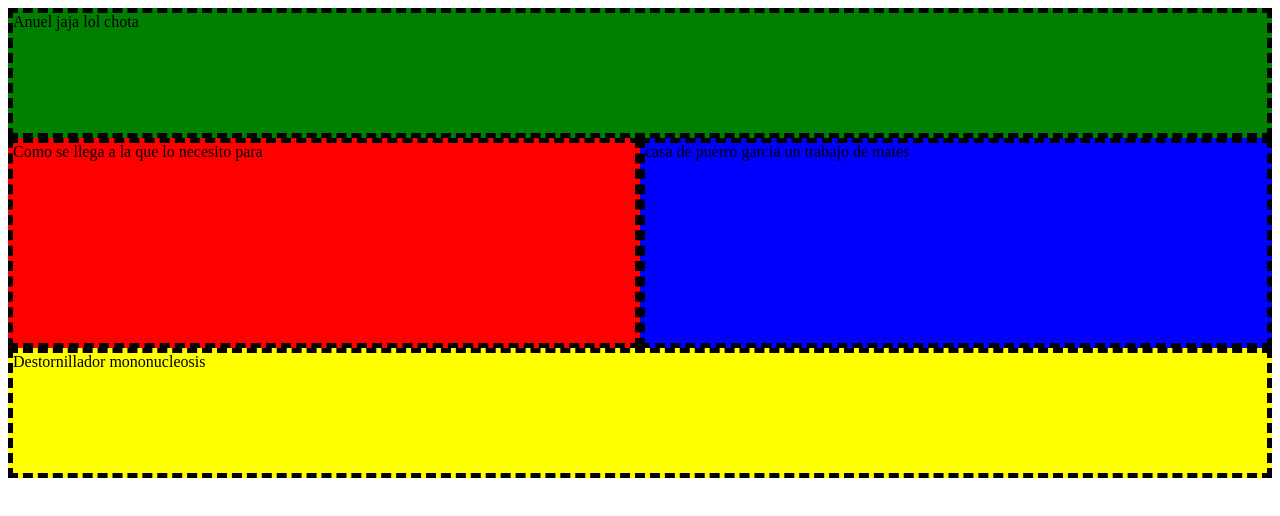
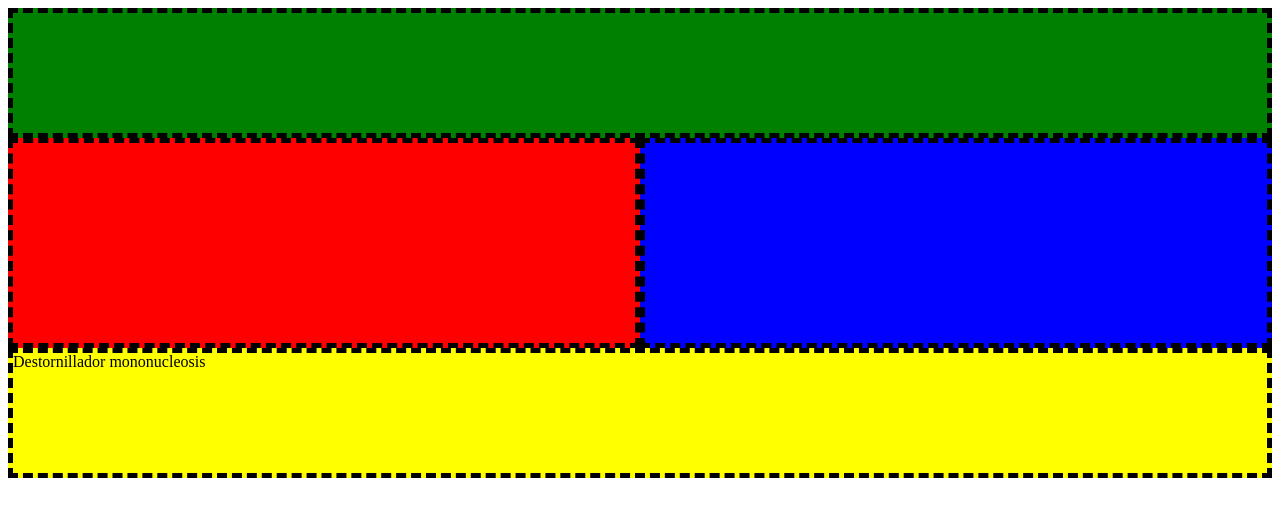
Before and after one commit to jjcarrascoa01/jjcarrascoa01.github.io, a plain HTML site: page pages/div.html in a window 1280 px wide. Drawn offline with Linux system fonts and the light colour scheme.

Commit message:
Update div.html

```diff
--- a/pages/div.html
+++ b/pages/div.html
@@ -36,10 +36,10 @@
     </style>
 </head>
 <body>
-    <div class="div-verde">Anuel jaja lol chota</div>
+    <div class="div-verde"></div>
     <div class="contenedor">
-    <div class="div-rojo">Como se llega a la que lo necesito para </div>
-    <div class="div-azul">casa de puerro garcia un trabajo de mates</div>
+    <div class="div-rojo"></div>
+    <div class="div-azul"></div>
     </div>
     <div class="div-amarillo">Destornillador mononucleosis</div>
 </body>
```
